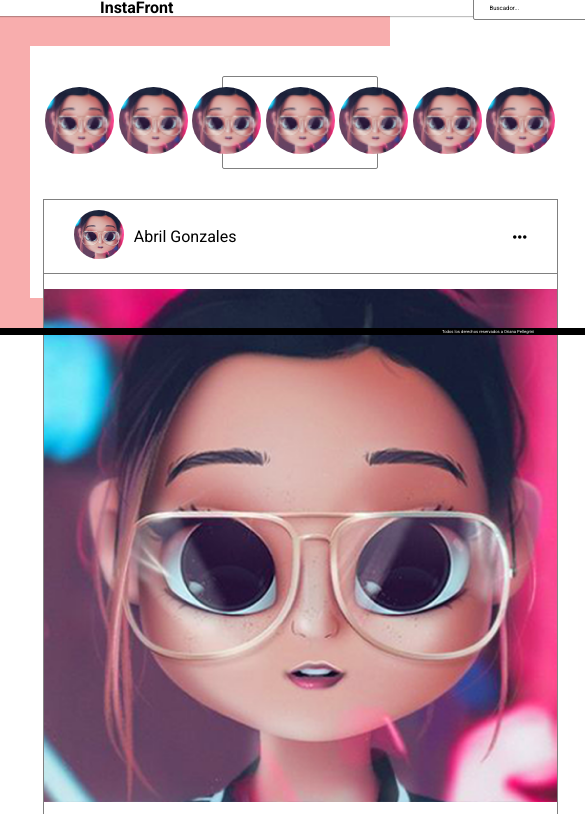
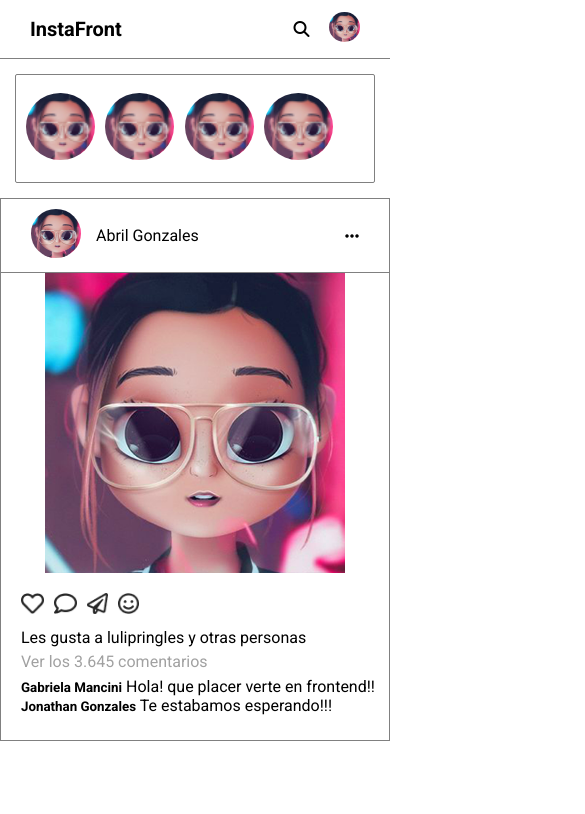
Before and after one commit to Oriana10/Frontend, a plain HTML site: page index.html in a window 390 px wide. Shown: the top 814 px of the page, 585 px wide, since content can reach past the window. Drawn offline with Linux system fonts and the light colour scheme.

Commit message:
Comienzo version mobile

```diff
--- a/css/style.css
+++ b/css/style-desktop.css
@@ -43,6 +43,7 @@ header .logo {
 }
 
 header .buscador {
+  display: inline;
   background-color: #ffffff;
   border-radius: 2px;
   border: 0.5px solid grey;
@@ -52,6 +53,10 @@ header .buscador {
 header .buscador p {
   padding: 8px 15px;
   font-size: 0.6rem;
+}
+
+.buscador-icono {
+  display: none;
 }
 
 header .perfil img {
@@ -171,6 +176,10 @@ main .publicacion .body .comentarios small {
   background-color: aliceblue;
 }
 
+aside {
+  display: inline;
+}
+
 aside .usuario {
   display: flex;
   justify-content: space-between;
--- /dev/null
+++ b/css/style-mobile.css
@@ -0,0 +1,186 @@
+* {
+  margin: 0;
+  padding: 0;
+  box-sizing: border-box;
+}
+
+body {
+  font-family: "Roboto", sans-serif;
+  font-size: 1.6rem;
+}
+
+html {
+  font-size: 62.5%;
+}
+
+.grid-container {
+  display: grid;
+  background-color: rgb(248, 173, 173);
+  grid-template-columns: auto auto auto auto;
+  grid-template-rows: 15vw 200vw 2vw;
+  grid-template-areas:
+    "header header header header"
+    "main   main   main   sidebar"
+    "main   main   main   sidebar"
+    "main   main   main   sidebar"
+    "footer footer footer footer";
+}
+
+/****/
+
+.grid-container header {
+  grid-column: 1 / 5;
+  background: #ffffff;
+  box-shadow: 0px 1px 1px rgba(0, 0, 0, 0.25);
+  display: flex;
+  align-items: center;
+  justify-content: space-between;
+  width: 100vw;
+  padding: 0 30px;
+  border-bottom: 1px solid grey;
+}
+
+header .logo {
+  font-size: 2rem;
+}
+
+header .buscador {
+  display: none;
+}
+
+header .icono-y-perfil {
+  display: flex;
+  align-items: center;
+  gap: 20px;
+}
+
+header .icono-y-perfil .buscador-icono {
+  display: inline;
+}
+
+header .icono-y-perfil .perfil img {
+  border-radius: 50%;
+  height: 30px;
+}
+
+/****/
+
+.grid-container main {
+  grid-column: 1 / 5;
+  background-color: #ffffff;
+  display: flex;
+  flex-direction: column;
+}
+
+main .historias {
+  align-items: center;
+  background-color: #ffffff;
+  border: 0.5px solid grey;
+  border-radius: 2px;
+  height: 13vh;
+  display: flex;
+  justify-content: space-evenly;
+  margin: 15px;
+}
+
+main .historias a img {
+  border-radius: 50%;
+  height: 8vh;
+}
+
+main .historias a .historia_5,
+.historia_6,
+.historia_7 {
+  display: none;
+}
+
+main .publicacion {
+  background-color: #ffffff;
+  border: 0.5px solid grey;
+  display: flex;
+  flex-direction: column;
+  width: 100vw;
+}
+
+main .publicacion .head {
+  display: flex;
+  justify-content: space-between;
+  align-items: center;
+  border-bottom: 0.5px solid grey;
+  padding: 10px;
+}
+
+main .publicacion .head {
+  padding: 10px 30px;
+}
+
+main .publicacion .head .autor {
+  display: flex;
+  justify-content: center;
+  align-items: center;
+  gap: 15px;
+}
+
+main .publicacion .head .autor img {
+  border-radius: 50%;
+}
+
+main .publicacion .body {
+  display: flex;
+  flex-direction: column;
+  justify-content: flex-start;
+  align-items: center;
+  gap: 10px;
+}
+
+main .publicacion .body .imagen-publicacion {
+  width: 300px;
+}
+
+main .publicacion .body .reacciones {
+  width: 100%;
+  padding: 10px 0 25px 20px;
+}
+
+main .publicacion .body .reacciones .iconos {
+  display: flex;
+  justify-content: flex-start;
+  align-items: center;
+  gap: 10px;
+}
+
+main .publicacion .body .reacciones .iconos a img {
+  height: 2.5vh;
+  margin-bottom: 10px;
+}
+
+main .publicacion .body .comentarios .ver-mas {
+  color: #a1a1a1;
+  line-height: 30px;
+}
+
+main .publicacion .body .comentarios small {
+  font-weight: bold;
+}
+*/
+/****/
+
+  .grid-container aside {
+  display: none; /*NO RESPONDE*/
+}
+
+/****/
+
+.grid-container footer {
+  grid-column: 1 / 5;
+}
+
+footer {
+  display: flex;
+  align-items: center;
+  justify-content: center;
+  background-color: black;
+  color: #ffffff;
+  text-align: center;
+  height: 30px;
+}
--- a/index.html
+++ b/index.html
@@ -4,15 +4,28 @@
     <meta charset="UTF-8" />
     <meta http-equiv="X-UA-Compatible" content="IE=edge" />
     <meta name="viewport" content="width=device-width, initial-scale=1.0" />
+    <!-- Font Awesome -->
     <script
       src="https://kit.fontawesome.com/c6ab087e83.js"
       crossorigin="anonymous"
     ></script>
+    <!-- Google Font -->
     <link
       href="https://fonts.googleapis.com/css2?family=Roboto:wght@400;700&display=swap"
       rel="stylesheet"
     />
-    <link rel="stylesheet" href="css/style.css" />
+    <!-- Mobile -->
+    <link
+      rel="stylesheet"
+      href="css/style-mobile.css"
+      media="(min-width:375px)"
+    />
+    <!-- Desktop -->
+    <link
+      rel="stylesheet"
+      href="css/style-desktop.css"
+      media="(min-width:1400px)"
+    />
     <title>Instagram</title>
   </head>
 
@@ -25,9 +38,12 @@
         <div class="buscador">
           <p>Buscador...</p>
         </div>
-        <a class="perfil" href="#"
-          ><img src="images/fotoPerfil.png" alt="Perfil"
-        /></a>
+        <div class="icono-y-perfil">
+          <i class="buscador-icono fa-solid fa-magnifying-glass"></i>
+          <a class="perfil" href="#"
+            ><img src="images/fotoPerfil.png" alt="Perfil"
+          /></a>
+        </div>
       </header>
 
       <!--   Main    -->
@@ -49,13 +65,13 @@
             ><img class="historia" src="images/fotoPerfil.png" alt="Historia"
           /></a>
           <a href="#"
-            ><img class="historia" src="images/fotoPerfil.png" alt="Historia"
+            ><img class="historia_5" src="images/fotoPerfil.png" alt="Historia"
           /></a>
           <a href="#"
-            ><img class="historia" src="images/fotoPerfil.png" alt="Historia"
+            ><img class="historia_6" src="images/fotoPerfil.png" alt="Historia"
           /></a>
           <a href="#"
-            ><img class="historia" src="images/fotoPerfil.png" alt="Historia"
+            ><img class="historia_7" src="images/fotoPerfil.png" alt="Historia"
           /></a>
         </div>
 
@@ -109,6 +125,8 @@
         </div>
       </main>
 
+      <!--   Aside    -->
+
       <aside class="item">
         <div class="usuario usuario-logueado">
           <div class="imagen-y-descripcion">
```
